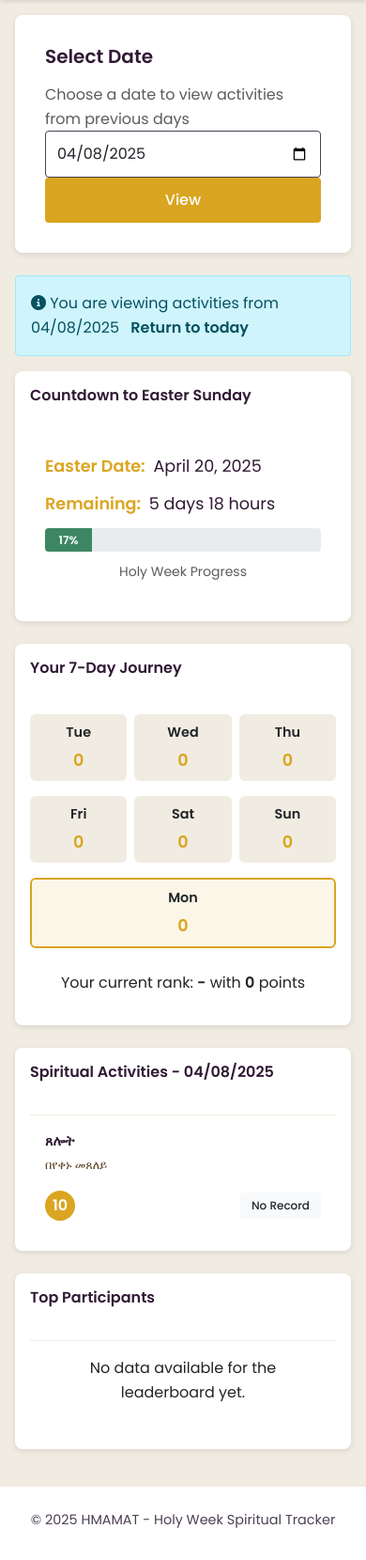
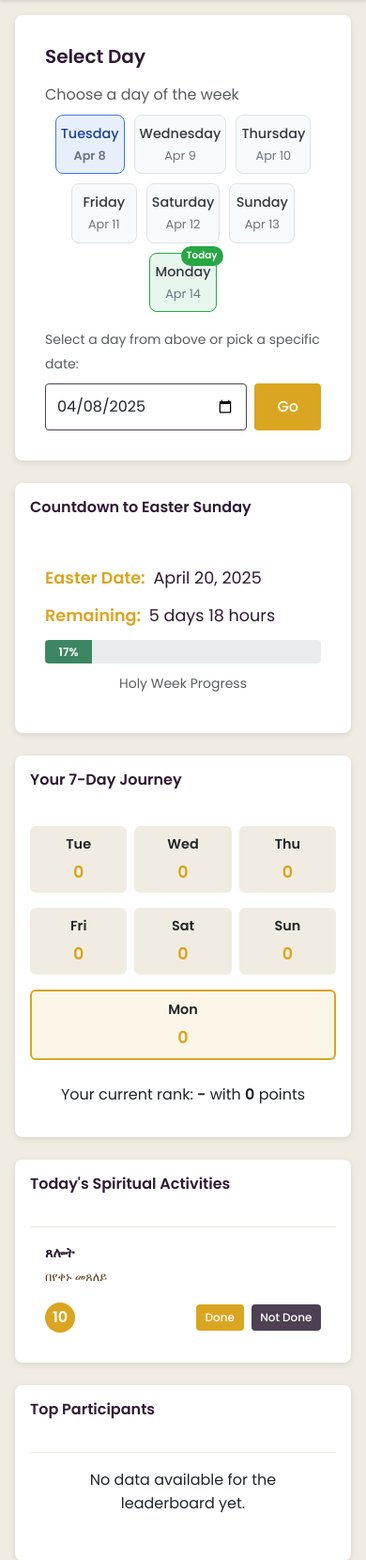
Before and after one commit to abela7/Hmamat, a PHP site: page /user/dashboard.php?date=2025-04-08 in a window 390 px wide. Shown: the part 57-1717 px from the top of the page at 94% size. Before the commit the page ends 1683 px from the top, so only its background shows below. Run offline with PHP 8.4, Linux system fonts and the light colour scheme; a user stored in the database is signed in; data comes from the database, SQL or seed files in the repository; data that the repository does not hold is empty; some libraries are stand-ins or nearby versions.

Commit message:
Implement day selection feature in dashboard with improved UI for date navigation. Add buttons for the last 7 days and update informational alerts to include day names. Enhance CSS for day buttons and responsive design.

```diff
--- a/user/css/style.css
+++ b/user/css/style.css
@@ -757,3 +757,85 @@ a:hover {
     transition: width 0.6s ease;
     font-weight: 600;
 }
+
+/* Day Selector Styles */
+.day-selector {
+    display: flex;
+    flex-wrap: wrap;
+    gap: 10px;
+    margin-bottom: 10px;
+}
+
+.day-button {
+    display: flex;
+    flex-direction: column;
+    align-items: center;
+    justify-content: center;
+    padding: 10px;
+    border-radius: 8px;
+    background: #f8f9fa;
+    border: 1px solid #dee2e6;
+    color: #343a40;
+    text-decoration: none;
+    text-align: center;
+    min-width: 85px;
+    position: relative;
+    transition: all 0.2s ease;
+}
+
+.day-button:hover {
+    background: #e9ecef;
+    border-color: #adb5bd;
+    color: #212529;
+    text-decoration: none;
+}
+
+.day-button.active {
+    background: #e7effd;
+    border-color: #3f77e5;
+    color: #1a4198;
+    font-weight: bold;
+}
+
+.day-button.today {
+    background: #e7f7ee;
+    border-color: #28a745;
+}
+
+.day-name {
+    font-weight: 500;
+    margin-bottom: 2px;
+}
+
+.day-date {
+    font-size: 0.8rem;
+    color: #6c757d;
+}
+
+.today-marker {
+    position: absolute;
+    top: -8px;
+    right: -8px;
+    background: #28a745;
+    color: white;
+    border-radius: 20px;
+    font-size: 0.65rem;
+    padding: 2px 6px;
+    font-weight: bold;
+}
+
+/* Responsive adjustments */
+@media (max-width: 767px) {
+    .day-selector {
+        justify-content: center;
+    }
+
+    .day-button {
+        min-width: 70px;
+        padding: 8px 5px;
+    }
+
+    .day-name {
+        font-size: 0.9rem;
+    }
+}
--- a/user/dashboard.php
+++ b/user/dashboard.php
@@ -214,23 +214,47 @@ include_once '../includes/user_header.php';
 <!-- Date Selection -->
 <div class="card mb-4">
     <div class="card-body">
-        <form id="dateForm" method="get" action="dashboard.php" class="row align-items-center">
-            <div class="col-md-6">
-                <h5><?php echo $language === 'am' ? 'ቀን ይምረጡ' : 'Select Date'; ?></h5>
-                <p class="mb-0 text-muted">
-                    <?php echo $language === 'am' ? 'ካለፉት ቀናት እንቅስቃሴዎችን ለማየት ቀን ይምረጡ' : 'Choose a date to view activities from previous days'; ?>
-                </p>
-            </div>
-            <div class="col-md-4">
+        <h5><?php echo $language === 'am' ? 'ቀን ይምረጡ' : 'Select Day'; ?></h5>
+        <p class="mb-2 text-muted">
+            <?php echo $language === 'am' ? 'ከሳምንቱ ቀናት ይምረጡ' : 'Choose a day of the week'; ?>
+        </p>
+
+        <div class="day-selector">
+            <?php
+            // Generate the last 7 days as buttons
+            $days = array();
+            for ($i = 6; $i >= 0; $i--) {
+                $day_date = date('Y-m-d', strtotime("-$i days"));
+                $day_name = date('l', strtotime("-$i days"));
+                $day_short = date('D', strtotime("-$i days"));
+                $is_today = ($i == 0);
+
+                $active_class = ($selected_date == $day_date) ? 'active' : '';
+                $today_class = $is_today ? 'today' : '';
+
+                echo '<a href="dashboard.php?date=' . $day_date . '" class="day-button ' . $active_class . ' ' . $today_class . '">';
+                echo '<div class="day-name">' . $day_name . '</div>';
+                echo '<div class="day-date">' . date('M j', strtotime($day_date)) . '</div>';
+                if ($is_today) {
+                    echo '<div class="today-marker">' . ($language === 'am' ? 'ዛሬ' : 'Today') . '</div>';
+                }
+                echo '</a>';
+            }
+            ?>
+        </div>
+
+        <div class="mt-3">
+            <small class="text-muted">
+                <?php echo $language === 'am' ? 'ከላይ ያለውን ቀን ይጫኑ ወይም የተወሰነ ቀን ለመምረጥ:' : 'Select a day from above or pick a specific date:'; ?>
+            </small>
+            <form id="dateForm" method="get" action="dashboard.php" class="d-flex mt-2">
                 <input type="date" class="form-control" name="date" id="dateSelector"
                        value="<?php echo $selected_date; ?>" max="<?php echo date('Y-m-d'); ?>">
-            </div>
-            <div class="col-md-2">
-                <button type="submit" class="btn w-100">
-                    <?php echo $language === 'am' ? 'ይመልከቱ' : 'View'; ?>
+                <button type="submit" class="btn ms-2">
+                    <?php echo $language === 'am' ? 'ይሂዱ' : 'Go'; ?>
                 </button>
-            </div>
-        </form>
+            </form>
+        </div>
     </div>
 </div>
 
@@ -238,7 +262,12 @@ include_once '../includes/user_header.php';
 <div class="alert alert-info">
     <p class="mb-0">
         <i class="fas fa-info-circle"></i>
-        <?php echo $language === 'am' ? 'እየተመለከቱ ያሉት የ' . date('d/m/Y', strtotime($selected_date)) . ' እንቅስቃሴዎች ናቸው' : 'You are viewing activities from ' . date('m/d/Y', strtotime($selected_date)); ?>
+        <?php
+        $selected_day_name = date('l', strtotime($selected_date));
+        echo $language === 'am' ?
+            'እየተመለከቱ ያሉት የ' . date('d/m/Y', strtotime($selected_date)) . ' (' . $selected_day_name . ') እንቅስቃሴዎች ናቸው' :
+            'You are viewing activities from ' . $selected_day_name . ', ' . date('M j, Y', strtotime($selected_date));
+        ?>
         <a href="dashboard.php" class="alert-link ms-2">
             <?php echo $language === 'am' ? 'ወደ ዛሬ ተመለስ' : 'Return to today'; ?>
         </a>
```
